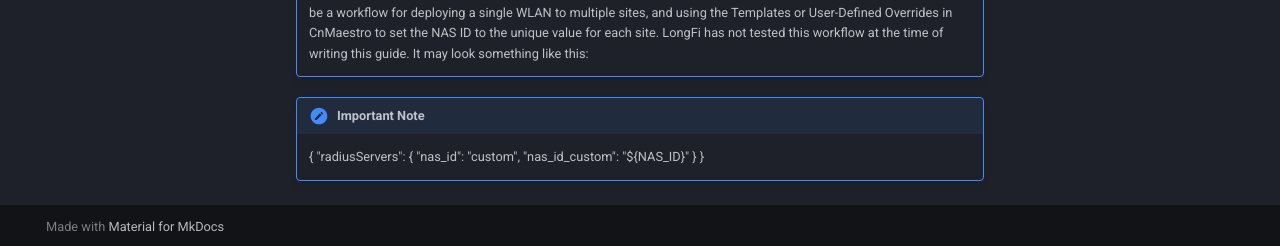
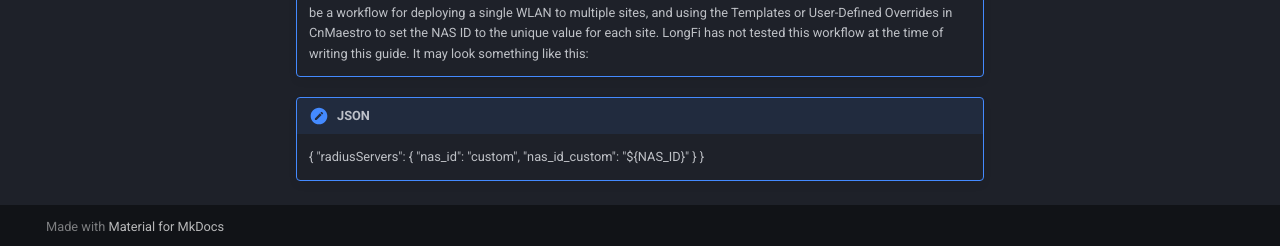
Before and after one commit to LongFi-Solutions/longfi-solutions.github.io, an MkDocs documentation site: the page built from docs/deployment/cambium.md, in a window 1280 px wide and 900 px high, scrolled down 5799 px. Shown: the part 651-897 px from the top of the window. Built offline with MkDocs 1.6.1 and Material for MkDocs 9.7.7, drawn with Linux system fonts in a browser that asks for light colours.

Commit message:
Update Deployment Guides “cambium”

```diff
--- a/docs/deployment/cambium.md
+++ b/docs/deployment/cambium.md
@@ -96,7 +96,7 @@ Click on the newly created WLAN and change the following:
 
     The NAS-Identifier (NAS ID) must be unique for every site. Cambium CnMaestro will allow you to clone the WLAN, give it a new name, and set the unique NAS ID under **AAA Servers > Advanced Settings > NAS-Identifier**. There may be a workflow for deploying a single WLAN to multiple sites, and using the Templates or User-Defined Overrides in CnMaestro to set the NAS ID to the unique value for each site. LongFi has not tested this workflow at the time of writing this guide. It may look something like this:
 
-!!! note "Important Note"
+!!! note "JSON"
 
     {
       "radiusServers": {
```
